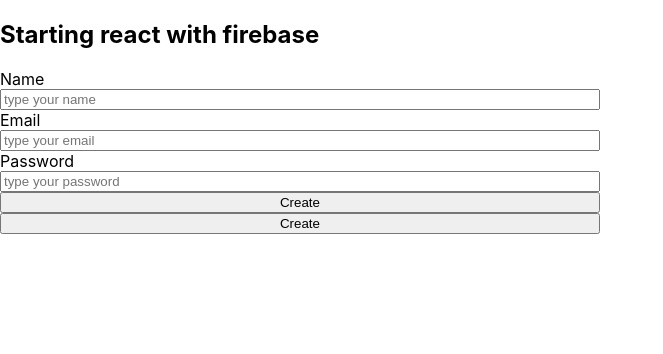
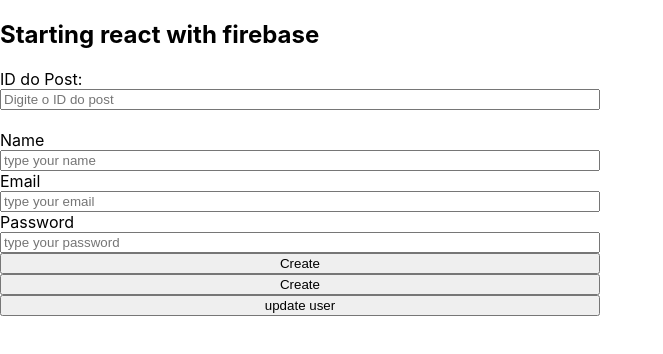
Before and after one commit to estevao2am/react-firebase-app, a React (Create React App) app: page / in a window 1280 px wide. Shown: the top 354 px of the page, without its empty margins (0-663 px from the left). Built offline with nearby package versions, Linux system fonts and the light colour scheme.

Commit message:
update Doc

```diff
--- a/src/App.js
+++ b/src/App.js
@@ -1,12 +1,20 @@
 import { useState } from "react";
 import "./App.css";
 import { db } from "./firebaseConnection";
-import { addDoc, collection, doc, getDoc, getDocs } from "firebase/firestore";
+import {
+  addDoc,
+  collection,
+  doc,
+  getDoc,
+  getDocs,
+  updateDoc,
+} from "firebase/firestore";
 
 function App() {
   const [name, setName] = useState("");
   const [email, setEmail] = useState("");
   const [password, setPassword] = useState("");
+  const [userId, setUserId] = useState("");
 
   const [users, setUsers] = useState([]);
 
@@ -58,10 +66,33 @@
       });
   }
 
+  async function updateUser() {
+    const userRef = doc(db, "Users", userId);
+    await updateDoc(userRef, {
+      name: name,
+      email: email,
+      password: password,
+    }).then(() => {
+      console.log("User was updated");
+      setEmail("");
+      setName("");
+      setPassword("");
+    });
+  }
+
   return (
     <div className="App">
       <h2>Starting react with firebase</h2>
       <div className="container">
+        <label>ID do Post:</label>
+
+        <input
+          placeholder="Digite o ID do post"
+          value={userId}
+          onChange={(e) => setUserId(e.target.value)}
+        />
+        <br />
+
         <label>Name</label>
         <input
           type="text"
@@ -88,11 +119,15 @@
 
         <button onClick={handleAdd}>Create</button>
         <button onClick={getPost}>Create</button>
+        <button onClick={updateUser}>update user</button>
 
         <ul>
           {users.map((user) => {
             return (
               <li key={user.id}>
+                <strong>ID:{user.id}</strong>
+                <br />
+
                 <span>Name:{user.name}</span>
                 <br />
                 <span>email:{user.email}</span>
```
